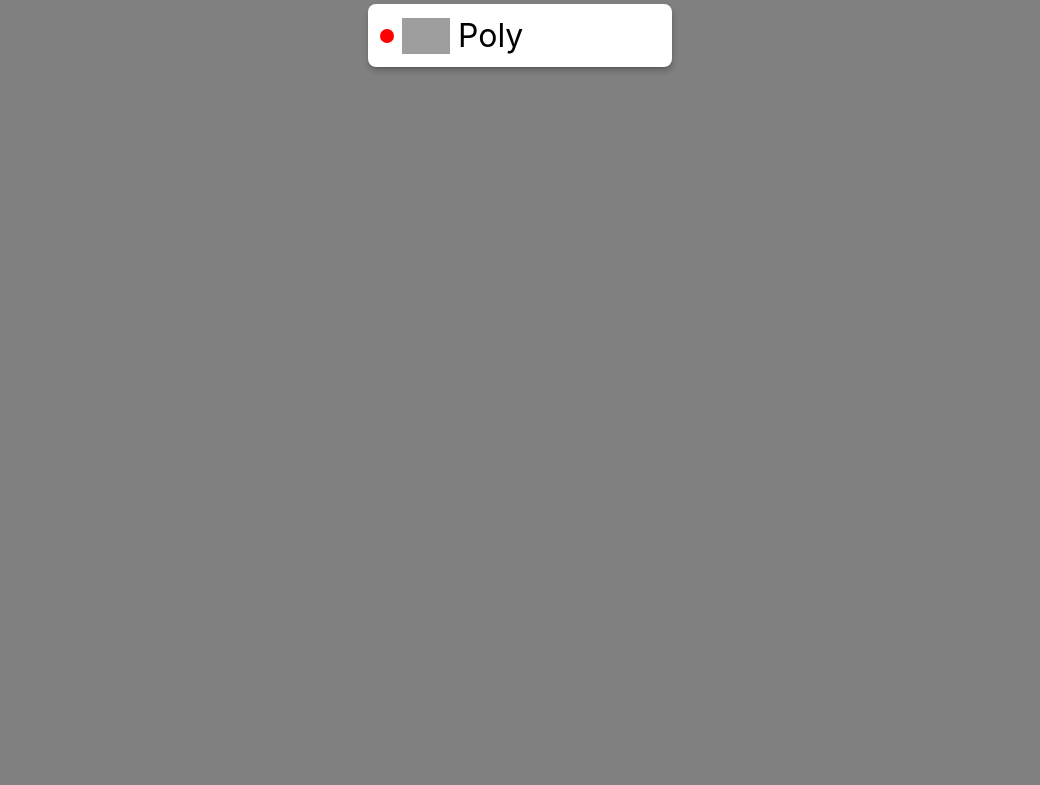
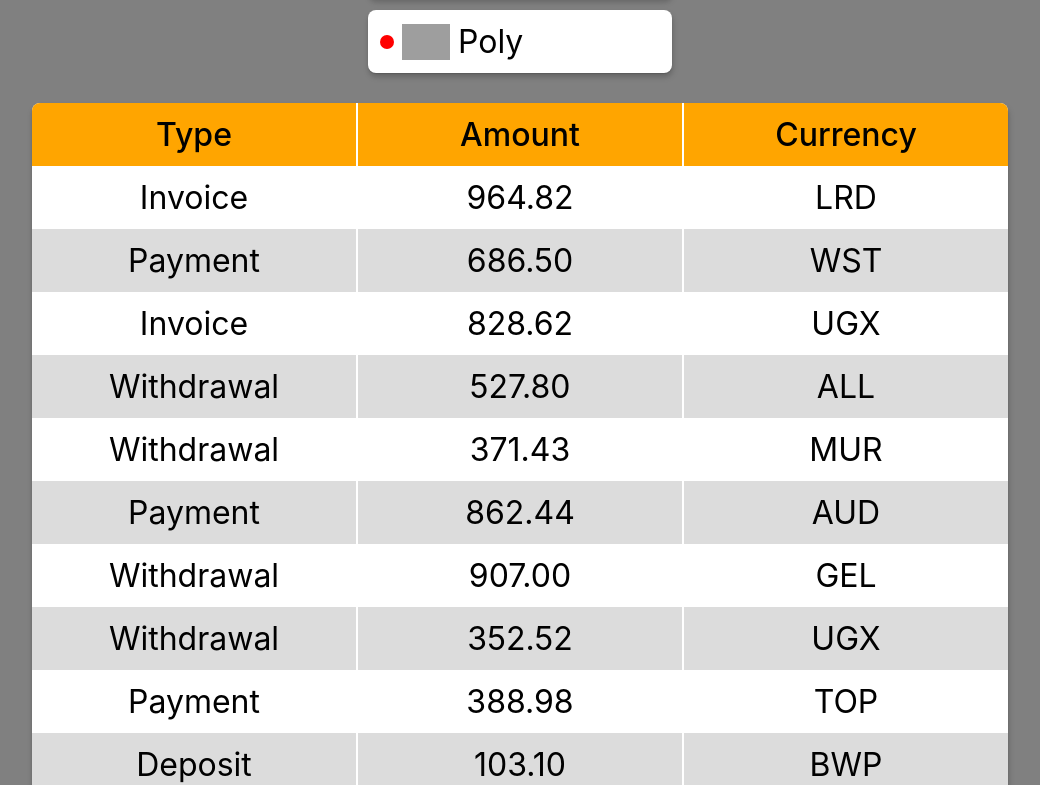
Before and after one commit to ttsiutsiura/goit-react-hw-01-components, a React (Create React App) app: page / in a window 1280 px wide. Shown: the part 1022-1807 px from the top of the page, without its empty margins (120-1160 px from the left). Before the commit the page ends 1101 px from the top, so only its background shows below. Built offline with nearby package versions, Linux system fonts and the light colour scheme; grey boxes are pictures that could not be loaded.

Commit message:
Transactions task

```diff
--- a/src/components/App.jsx
+++ b/src/components/App.jsx
@@ -1,9 +1,11 @@
 import { Profile } from 'components/Profile/Profile';
 import { Statistics } from 'components/Statistics/Statistics';
 import { FriendList } from 'components/FriendList/FriendList';
+import { TransactionHistory } from './Transactions/TransactionHistory';
 import user from '../../src/user.json';
 import stats from '../../src/data.json';
 import friends from '../../src/friends.json';
+import transactions from '../../src/transactions.json';
 
 export const App = () => {
   return (
@@ -29,6 +31,7 @@
       />
       <Statistics title="Upload files" stats={stats} />
       <FriendList friends={friends} />
+      <TransactionHistory items={transactions} />
     </div>
   );
 };
--- a/src/components/Profile/Profile.jsx
+++ b/src/components/Profile/Profile.jsx
@@ -1,5 +1,6 @@
 import PropTypes from 'prop-types';
 import css from './Profile.module.css';
+import clsx from 'clsx';
 
 export function Profile({
   username,
@@ -24,7 +25,7 @@
           <span className={css.label}>Views</span>
           <span className={css.quantity}>{views}</span>
         </li>
-        <li className={`${css.statsItem} ${css.statsCenter}`}>
+        <li className={clsx(css.statsItem, css.statsCenter)}>
           <span className={css.label}>Followers</span>
           <span className={css.quantity}>{followers}</span>
         </li>
--- /dev/null
+++ b/src/components/Transactions/TransactionHistory.jsx
@@ -0,0 +1,45 @@
+import PropTypes, { object } from 'prop-types';
+import css from './TransactionHistory.module.css';
+import clsx from 'clsx';
+
+function capitalizeFirstLetter(string) {
+  return string.replace(string[0], string[0].toUpperCase());
+}
+
+export function TransactionHistory({ items }) {
+  return (
+    <table className={css.transactionHistory}>
+      <thead>
+        <tr>
+          <th className={css.tableHeader}>Type</th>
+          <th className={clsx(css.tableHeader, css.tableHeaderCenter)}>
+            Amount
+          </th>
+          <th className={css.tableHeader}>Currency</th>
+        </tr>
+      </thead>
+
+      <tbody>
+        {items.map(({ item: id, type, amount, currency }) => {
+          return (
+            <tr className={css.tableRow} key={id}>
+              <td className={css.tableData}>{capitalizeFirstLetter(type)}</td>
+              <td className={clsx(css.tableData, css.tableDataCenter)}>
+                {amount}
+              </td>
+              <td className={css.tableData}>{currency}</td>
+            </tr>
+          );
+        })}
+      </tbody>
+    </table>
+  );
+}
+
+TransactionHistory.propTypes = {
+  items: PropTypes.arrayOf(object),
+  id: PropTypes.string,
+  type: PropTypes.string,
+  amount: PropTypes.number,
+  currency: PropTypes.string,
+};
--- /dev/null
+++ b/src/components/Transactions/TransactionHistory.module.css
@@ -0,0 +1,35 @@
+.transactionHistory {
+  background-color: white;
+  border-radius: 8px;
+  box-shadow: 0px 1px 1px rgba(0, 0, 0, 0.12), 0px 4px 4px rgba(0, 0, 0, 0.06),
+    1px 4px 6px rgba(0, 0, 0, 0.16);
+  border-collapse: collapse;
+  overflow: hidden;
+}
+
+.tableHeader {
+  padding: 12px;
+  font-size: 32px;
+  font-weight: 500;
+}
+
+.tableHeaderCenter {
+  border-left: 2px solid white;
+  border-right: 2px solid white;
+}
+
+.tableRow:nth-child(2n) {
+  background-color: #dcdcdc;
+}
+
+.tableData {
+  padding: 12px;
+  width: 300px;
+  text-align: center;
+  font-size: 32px;
+}
+
+.tableDataCenter {
+  border-left: 2px solid white;
+  border-right: 2px solid white;
+}
--- a/src/index.css
+++ b/src/index.css
@@ -1,7 +1,7 @@
 @import-normalize; /* bring in normalize.css styles */
 
 body {
-  margin: 12px;
+  margin: 18px;
   background-color: grey;
   font-family: -apple-system, BlinkMacSystemFont, 'Segoe UI', 'Roboto', 'Oxygen',
     'Ubuntu', 'Cantarell', 'Fira Sans', 'Droid Sans', 'Helvetica Neue',
@@ -25,3 +25,12 @@
   list-style: none;
   display: flex;
 }
+
+th {
+  padding: 0;
+  background-color: orange;
+}
+
+td {
+  padding: 0;
+}
--- /dev/null
+++ b/src/transactions.json
@@ -0,0 +1,122 @@
+[
+  {
+    "id": "1e0700a2-5183-4291-85cc-2065a036a683",
+    "type": "invoice",
+    "amount": "964.82",
+    "currency": "LRD"
+  },
+  {
+    "id": "a30f821b-4d25-4ff0-abdd-e340b3f0dd2b",
+    "type": "payment",
+    "amount": "686.50",
+    "currency": "WST"
+  },
+  {
+    "id": "44dca67a-8e5a-4798-bf8e-b15efd4e1abd",
+    "type": "invoice",
+    "amount": "828.62",
+    "currency": "UGX"
+  },
+  {
+    "id": "ea8ed3dc-2b68-4a53-905a-53ecb0adef33",
+    "type": "withdrawal",
+    "amount": "527.80",
+    "currency": "ALL"
+  },
+  {
+    "id": "ea76146a-0b00-4b80-bc02-a8c822176712",
+    "type": "withdrawal",
+    "amount": "371.43",
+    "currency": "MUR"
+  },
+  {
+    "id": "63ca02f9-d637-46b5-9237-f3b24425e029",
+    "type": "payment",
+    "amount": "862.44",
+    "currency": "AUD"
+  },
+  {
+    "id": "ed0263e8-59a5-4bf1-87e0-2bb88e53dc34",
+    "type": "withdrawal",
+    "amount": "907.00",
+    "currency": "GEL"
+  },
+  {
+    "id": "6013bad0-750c-4691-8bc2-d8f2b43969c4",
+    "type": "withdrawal",
+    "amount": "352.52",
+    "currency": "UGX"
+  },
+  {
+    "id": "252c7be4-8b06-4fa7-8d42-61fb835b70d5",
+    "type": "payment",
+    "amount": "388.98",
+    "currency": "TOP"
+  },
+  {
+    "id": "4eaab41b-b967-40ac-82ed-85fc66f646f1",
+    "type": "deposit",
+    "amount": "103.10",
+    "currency": "BWP"
+  },
+  {
+    "id": "9648a350-8469-42d5-8bf3-18090de5fe67",
+    "type": "withdrawal",
+    "amount": "322.32",
+    "currency": "MRO"
+  },
+  {
+    "id": "9c5c25fb-1a95-4b2f-8d1f-4c4426d677cc",
+    "type": "invoice",
+    "amount": "14.79",
+    "currency": "PYG"
+  },
+  {
+    "id": "43ef232c-80e9-4d6f-b48a-b22405620de3",
+    "type": "payment",
+    "amount": "904.86",
+    "currency": "CHF"
+  },
+  {
+    "id": "5161682e-e620-4019-ab0a-24ceb10fbd20",
+    "type": "withdrawal",
+    "amount": "307.08",
+    "currency": "NOK"
+  },
+  {
+    "id": "7b119d71-42e6-4c42-a141-6818b07bb9ff",
+    "type": "invoice",
+    "amount": "275.07",
+    "currency": "AWG"
+  },
+  {
+    "id": "a4f65722-65c4-4c28-b1f4-b8ed988bb205",
+    "type": "deposit",
+    "amount": "213.10",
+    "currency": "STD"
+  },
+  {
+    "id": "c6e5784b-0ca3-48d6-86e5-b5128af5a523",
+    "type": "invoice",
+    "amount": "116.11",
+    "currency": "CUP CUC"
+  },
+  {
+    "id": "c9ebed6a-3a02-4b49-ac0d-0534b51f2bfd",
+    "type": "invoice",
+    "amount": "878.67",
+    "currency": "HKD"
+  },
+  {
+    "id": "a4a98b0e-b22c-438b-9f83-de2df52110c8",
+    "type": "invoice",
+    "amount": "725.03",
+    "currency": "UYU UYI"
+  },
+  {
+    "id": "b39bfa7a-0166-4c47-94d6-87d20590f746",
+    "type": "payment",
+    "amount": "405.45",
+    "currency": "MDL"
+  }
+]
```
